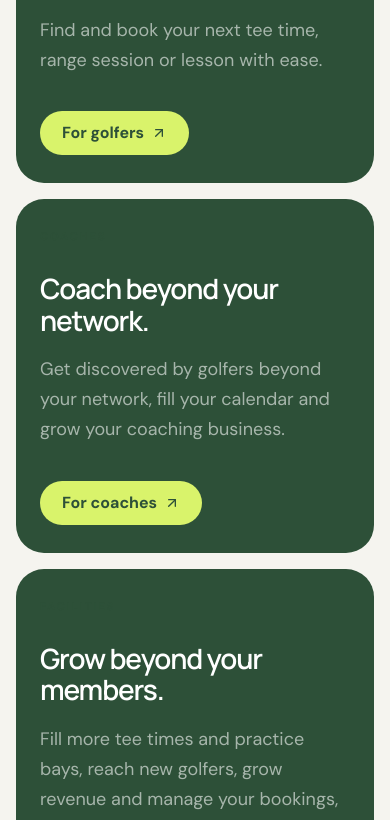
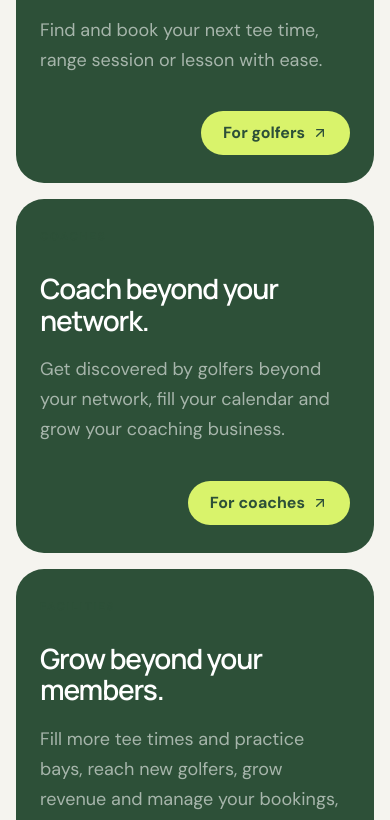
Before and after one commit to Savvvv4/fore-website, a React (Vite) app: page / in a window 390 px wide. Shown: the part 1454-2274 px from the top of the page. Built offline with nearby package versions, Linux system fonts and the light colour scheme.

Commit message:
Refine mobile CTA alignment

```diff
--- a/src/styles.css
+++ b/src/styles.css
@@ -1247,7 +1247,13 @@ a { color: inherit; }
   .hero-copy > p { font-size: 16px; margin: 22px 0 30px; }
   .button-row { flex-direction: column; align-items: center; gap: 12px; }
   .button-row .button { width: min(100%, 280px); }
-  .page-hero > .button { margin-inline: auto; }
+  .page-hero > .button,
+  .about-invite > .button,
+  .form-card > .button {
+    display: flex;
+    width: max-content;
+    margin-inline: auto;
+  }
   .hero-visual { height: 440px; border-radius: 24px; }
   .floating-card.availability { right: 16px; bottom: 24px; width: 280px; }
   .player { left: 16px; bottom: 44px; }
@@ -1262,7 +1268,10 @@ a { color: inherit; }
   .ecosystem-intro { margin-bottom: 36px; }
   .ecosystem-card { padding: 28px 24px; }
   .ecosystem-card h3 { font-size: 28px; line-height: 1.12; }
-  .ecosystem-cta { min-height: 44px; }
+  .ecosystem-cta {
+    min-height: 44px;
+    align-self: flex-end;
+  }
 
   .network-map { height: 380px; }
   .net-node { width: 105px; height: 105px; }
```
